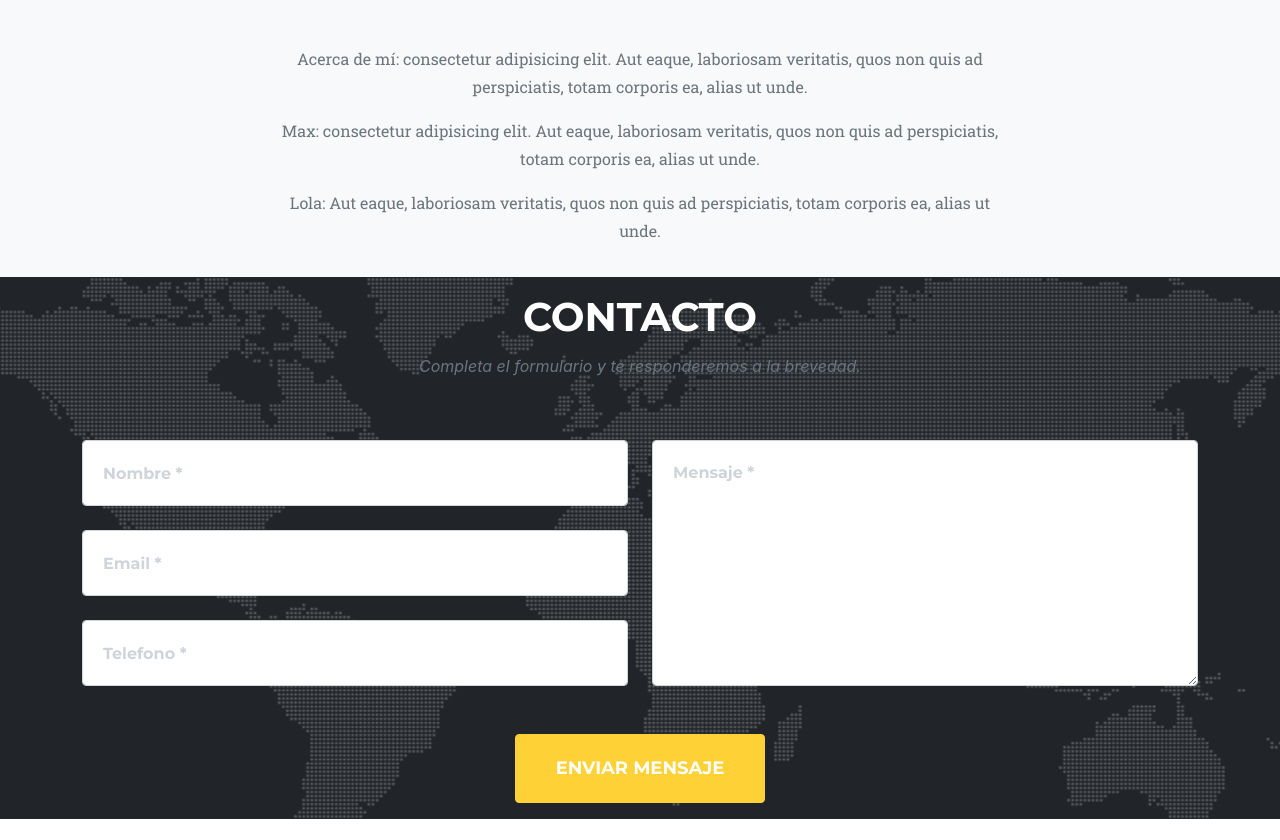
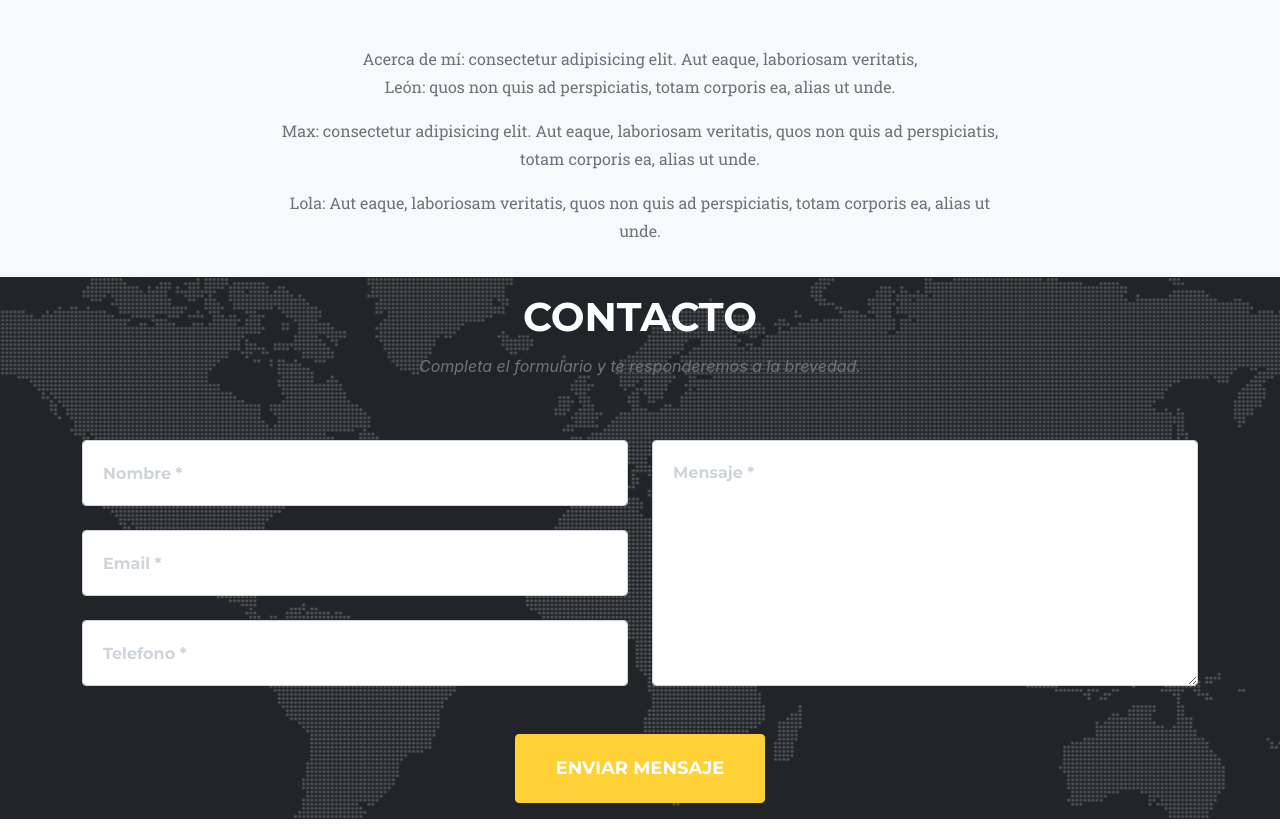
Before and after one commit to agusprats/All4One, a plain HTML site: page index.html in a window 1280 px wide. Shown: the part 5169-6009 px from the top of the page. Drawn offline with nearby package versions, Linux system fonts and the light colour scheme; a web font is replaced by a local one.

Commit message:
Update index.html

```diff
--- a/index.html
+++ b/index.html
@@ -287,7 +287,7 @@
                     </div>
                 </div>
                 <div class="row">
-                    <div class="col-lg-8 mx-auto text-center"><p class="large text-muted">Acerca de mí: consectetur adipisicing elit. Aut eaque, laboriosam veritatis, quos non quis ad perspiciatis, totam corporis ea, alias ut unde.</p></div>
+                    <div class="col-lg-8 mx-auto text-center"><p class="large text-muted">Acerca de mí: consectetur adipisicing elit. Aut eaque, laboriosam veritatis, <br/>León: quos non quis ad perspiciatis, totam corporis ea, alias ut unde.</p></div>
                 </div>
                 <div class="row">
                     <div class="col-lg-8 mx-auto text-center"><p class="large text-muted">Max:  consectetur adipisicing elit. Aut eaque, laboriosam veritatis, quos non quis ad perspiciatis, totam corporis ea, alias ut unde.</p></div>
```
